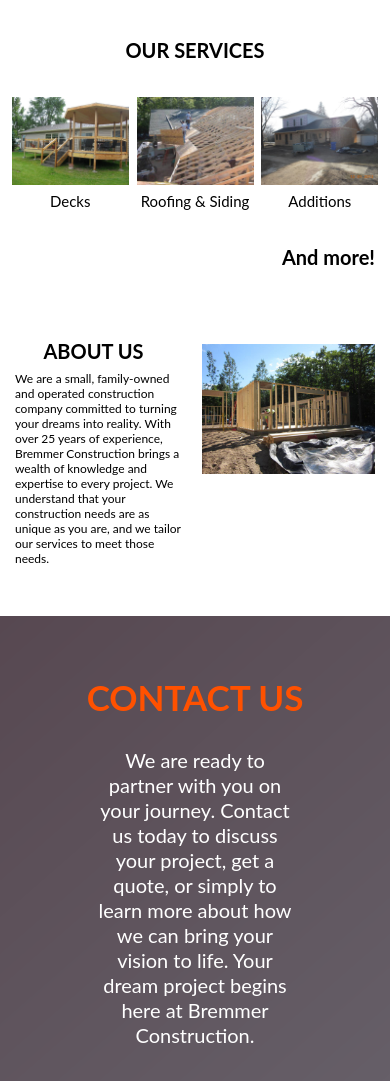
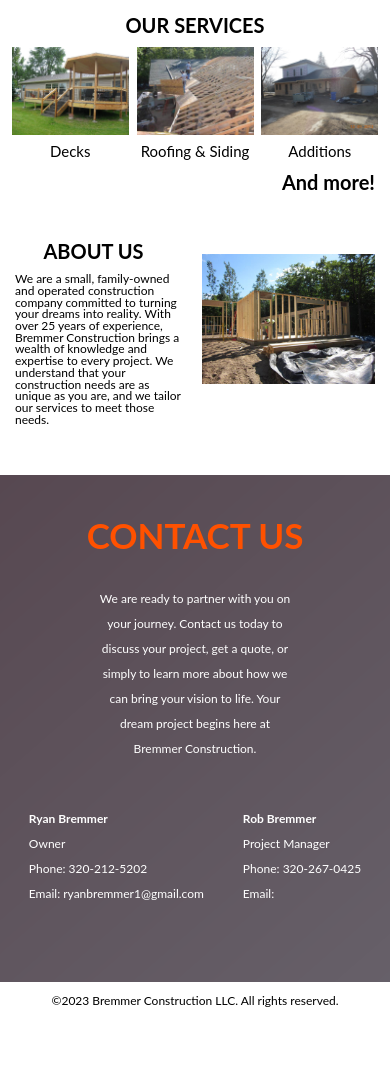
Before and after one commit to klynner33/bremmer-construction, a plain HTML site: page index.html in a window 390 px wide. Shown: the part 259-1340 px from the top of the page. After the commit the page ends 1308 px from the top, so only its background shows below. Drawn offline with Linux system fonts and the light colour scheme.

Commit message:
Added responsiveness to about and contact sections

```diff
--- a/style.css
+++ b/style.css
@@ -12,7 +12,6 @@ nav {
   width: 100%;
   justify-content: space-between;
   align-items: center;
-  position: fixed;
   height: 80px;
 }
 
@@ -50,13 +49,12 @@ nav > span > a {
 
 .header-img {
   width: 100%;
-  margin-top: 80px;
   margin-bottom: 20px;
 }
 
 .services-section > h2 {
   font-size: clamp(2rem, 3vw, 3.5rem);
-  padding: 35px 15px;
+  padding: clamp(1rem, 2vw, 3rem) 15px;
   text-align: center;
 }
 
@@ -84,7 +82,7 @@ width: 100%;
 .services-section > h3 {
   font-size: clamp(2rem, 2.8vw, 3rem);
   text-align: end;
-  padding: 35px 15px;
+  padding: clamp(1rem, 2vw, 3rem) 15px;
 }
 
 
@@ -104,6 +102,10 @@ width: 100%;
   padding: clamp(1rem, 5%, 3rem) 15px 0 0;
 }
 
+.about-section-container.right {
+  padding-top: clamp(1rem, 2vw, 3rem);
+}
+
 .about-section-container > img {
   width: 100%;
   padding: 15px 15px 15px 7px;
@@ -117,8 +119,8 @@ width: 100%;
 
 .about-section-container > p {
   font-size: clamp(1.2rem, 2.5vw, 2.8rem);
-  line-height: clamp(15px, 3vw, 45px);
-  padding-top: clamp(5px, 2vw, 25px);
+  line-height: clamp(1rem, 3vw, 4rem);
+  padding-top: clamp(1rem, 2vw, 3rem);
 }
 
 .contact-section {
@@ -132,15 +134,15 @@ width: 100%;
   font-size: 3.5rem;
   text-align: center;
    color: #FF5100;
-   padding: 60px 0 30px 0;
+   padding: clamp(2rem, 10%, 4rem) 0 30px 0;
 }
 
 .contact-section > p {
   text-align: center;
   width: 50%;
   margin: auto;
-  font-size: 2rem;
-  line-height: 25px;
+  font-size: clamp(1.2rem, 3vw, 2rem);
+  line-height: clamp(15px, 3vh, 25px);
   padding-bottom: 30px;
 }
 
@@ -152,18 +154,21 @@ width: 100%;
 }
 
 .contact-info > p {
-  font-size: 1.6rem;
-  line-height: 25px;
+  font-size: clamp(1.2rem, 2vw, 1.6rem);
+  line-height: clamp(15px, 3vh, 25px);
+  padding-bottom: padding: clamp(1rem, 8%, 3rem);
 }
 
 .contact-info > p:first-of-type {
-  font-size: 1.6rem;
-  line-height: 20px;
-  font-weight: bolder;
+  font-weight: bold;
+}
+
+footer {
+  height: 8vh;
 }
 
 footer > p {
   text-align: center;
-  padding: 20px;
-  font-size: 1.5rem;
+  padding: 3%;
+  font-size: clamp(1.2rem, 2vw, 1.5rem);
 }
```
